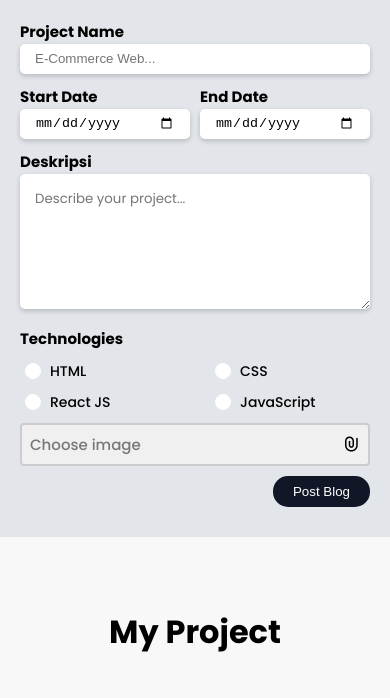
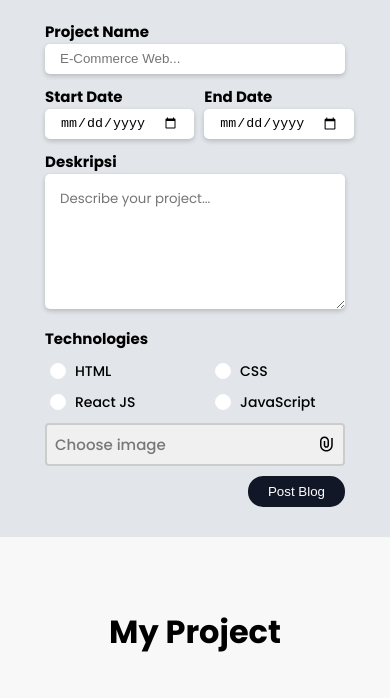
Before and after one commit to IGBagusAryaN/task6-dw, a plain HTML site: page blog.html in a window 390 px wide. Shown: the part 146-844 px from the top of the page. Drawn offline with Linux system fonts and the light colour scheme.

Commit message:
first push task 6

```diff
--- a/css/blog.css
+++ b/css/blog.css
@@ -240,6 +240,6 @@ input[type="checkbox"]:checked + label:before {
 
 @media only screen and (max-width: 550px) {
   .form-blog {
-    width: 350px;
+    width: 300px;
   }
 }
--- a/css/style.css
+++ b/css/style.css
@@ -103,7 +103,6 @@ nav div ul li a:hover {
     align-items: center;
     justify-content: center;
     padding: 10px;
-    border: 1px solid #fff;
 }
 
 .button-contact-hamburger button{
```
